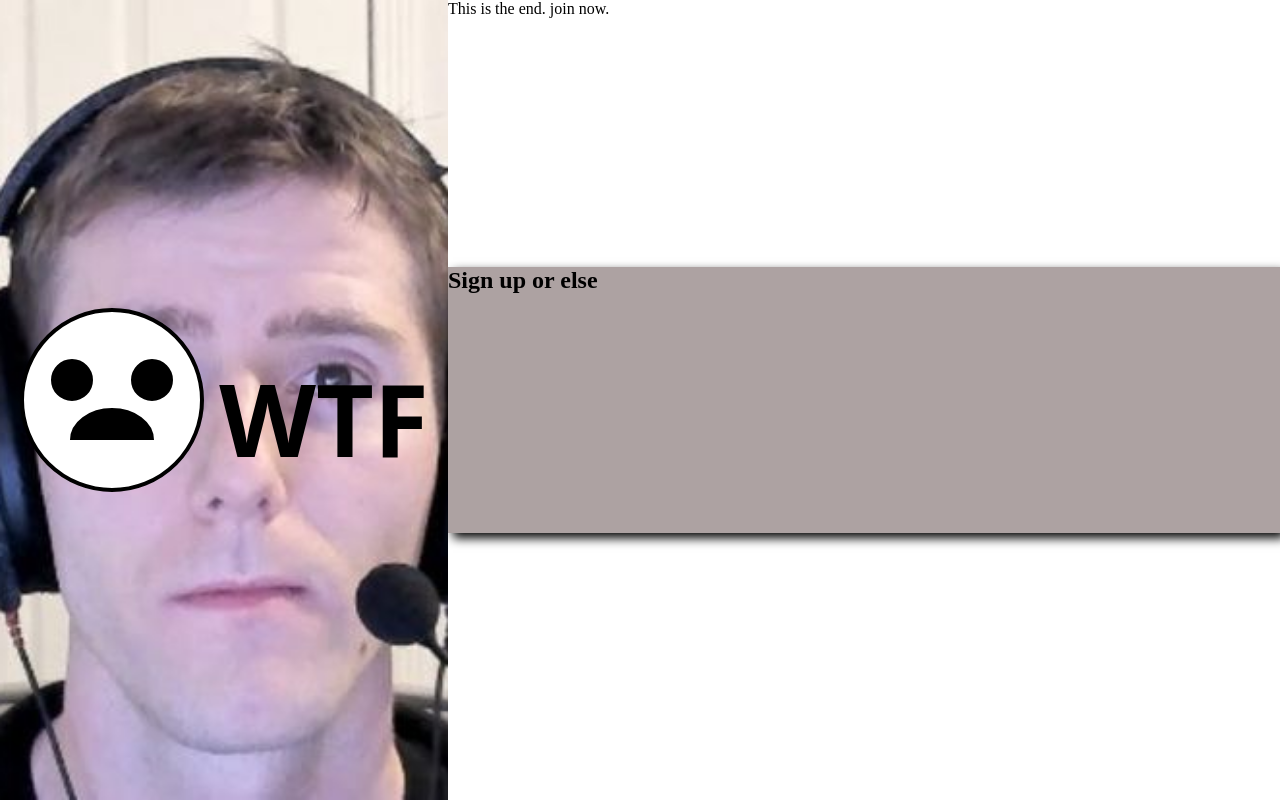
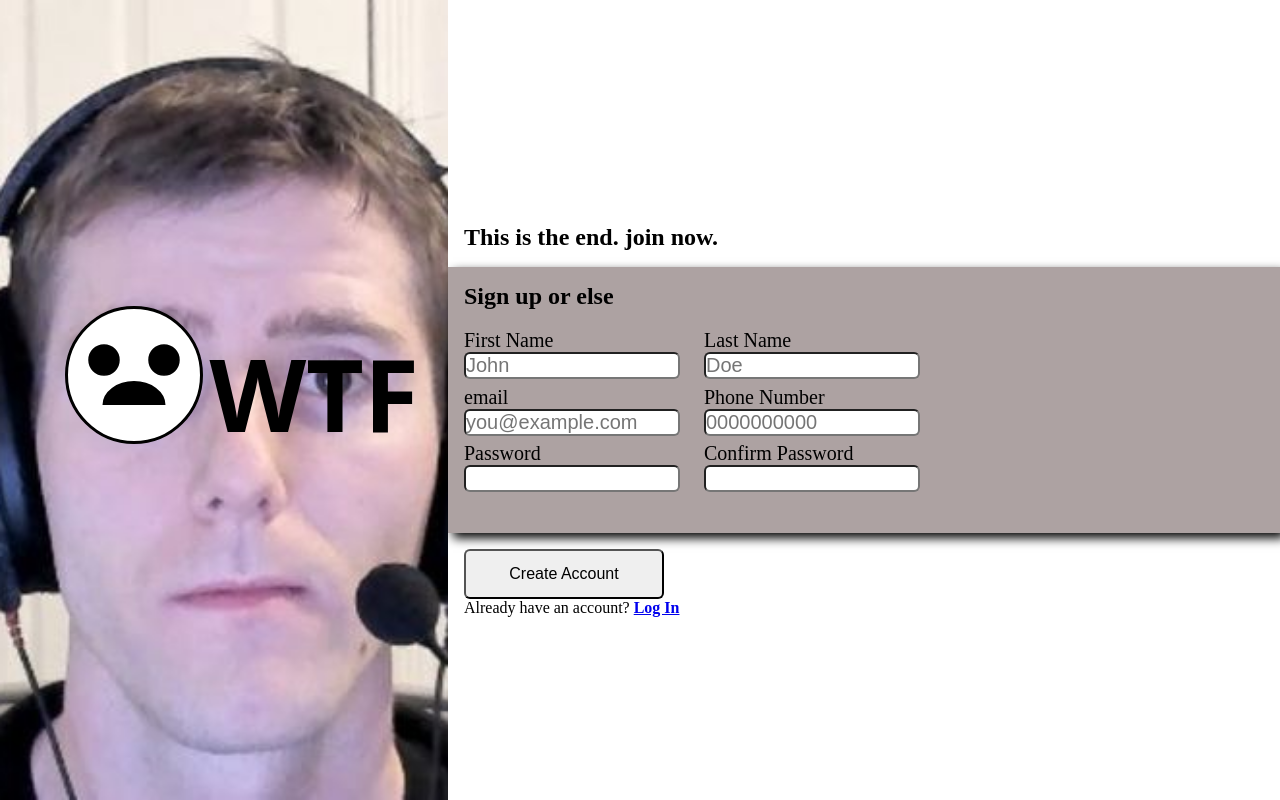
Before and after one commit to SuperScuffedDev/mini-projects, a plain HTML site: page sign-up-form/index.html in a window 1280 px wide. Drawn offline with Linux system fonts and the light colour scheme; a web font is replaced by a local one.

Commit message:
messy css but its all i need for this

```diff
--- a/sign-up-form/index.html
+++ b/sign-up-form/index.html
@@ -9,7 +9,7 @@
 <body>
     <div>
         <div id="logo-banner">
-            <svg class="logo" width="200" height="200"viewbox="0 0 100 100">
+            <svg class="logo" width="150" height="150"viewbox="0 0 100 100">
                 <circle
                     cx="50"
                     cy="50"
@@ -64,15 +64,48 @@
             <h1 class="logo">WTF</h1>
         </div>
     </div>
-    <div>
+    <div id="right">
         <div>
-            <p>This is the end. join now.</p>
+            <p><strong>This is the end. join now.</strong></p>
+        </div>
+        <div id="form-div">
+            <h2>Sign up or else</h2>
+            <form id="information" action="" method="post">
+                <div class="form-row">
+                    <div class="form-col">
+                        <label for="first-name">First Name</label>
+                        <input id="first-name" type="text" placeholder="John" required>
+                    </div>
+                    <div class="form-col">
+                        <label for="last-name">Last Name</label>
+                        <input id="last-name" type="text" placeholder="Doe" required>
+                    </div>
+                </div>
+                <div class="form-row">
+                    <div class="form-col">
+                        <label for="email">email</label>
+                        <input id="email" type="email" placeholder="you@example.com" required>
+                    </div>
+                    <div class="form-col">
+                        <label for="tel">Phone Number</label>
+                        <input id="tel" type="tel" maxlength="10" placeholder="0000000000" required>
+                    </div>
+                </div>
+                <div class="form-row">
+                    <div class="form-col">
+                        <label for="password">Password</label>
+                        <input id="password" type="password" maxlength="20" required>
+                    </div>
+                    <div class="form-col">
+                        <label for="password-confirm">Confirm Password</label>
+                        <input id="password-confirm" type="password" maxlength="20" required>
+                    </div>
+                </div>
+            </form>
         </div>
         <div>
-            <h2>Sign up or else</h2>
-        </div>
-        <div>
-
+            <button form="information" type="submit">Create Account</button>
+            <p>Already have an account? <strong><a href="./login.html">Log In</a></strong></p>
         </div>
     </div>
 </body>
--- a/sign-up-form/styles.css
+++ b/sign-up-form/styles.css
@@ -30,7 +30,7 @@ body > div:first-child {
 
 #logo-banner {
     width: 100%;
-    height: 200px;
+    height: 150px;
     margin-top: 300px;
     display: flex;
     justify-content: center;
@@ -41,7 +41,7 @@ body > div:first-child {
     font-family: "Rubik Burned", system-ui, Helvetica, Arial, sans-serif;
     font-size: 100px;
     text-align: center;
-    width: 50%;
+    width: 40%;
     height: 100px;
 }
 
@@ -60,3 +60,62 @@ body > div:last-child > div:nth-child(2) {
     background-color: rgb(173, 162, 162);
     box-shadow: 5px 5px 10px rgb(0, 0, 0);
 }
+
+#right > div {
+    padding: 16px;
+}
+
+#right > div:first-child {
+    display: flex;
+    align-items: end;
+}
+
+#right > div:first-child p {
+    font-size: 24px;
+}
+
+#form-div {
+    display: flex;
+    flex-direction: column;
+}
+
+form {
+    display: flex;
+    flex-direction: column;
+    height: 80%;
+
+    align-items: start;
+}
+
+.form-row {
+    display: flex;
+    flex-direction: row;
+    align-items: center;
+    width: 100%;
+    height: 30%;
+}
+
+.form-col {
+    display: flex;
+    flex-direction: column;
+    align-items: self-start;
+
+    width: 30%;
+    height: 30%;
+}
+
+.form-col > * {
+    display: flex;
+    width: 90%;
+
+    border-radius: 6px;
+    font-size: 20px;
+}
+
+button {
+    border-radius: 6px;
+    width: 200px;
+    height: 50px;
+
+    font-size: 16px;
+}
```
Also changed, not shown: sign-up-form/login.html (added, +11 -0 lines).
